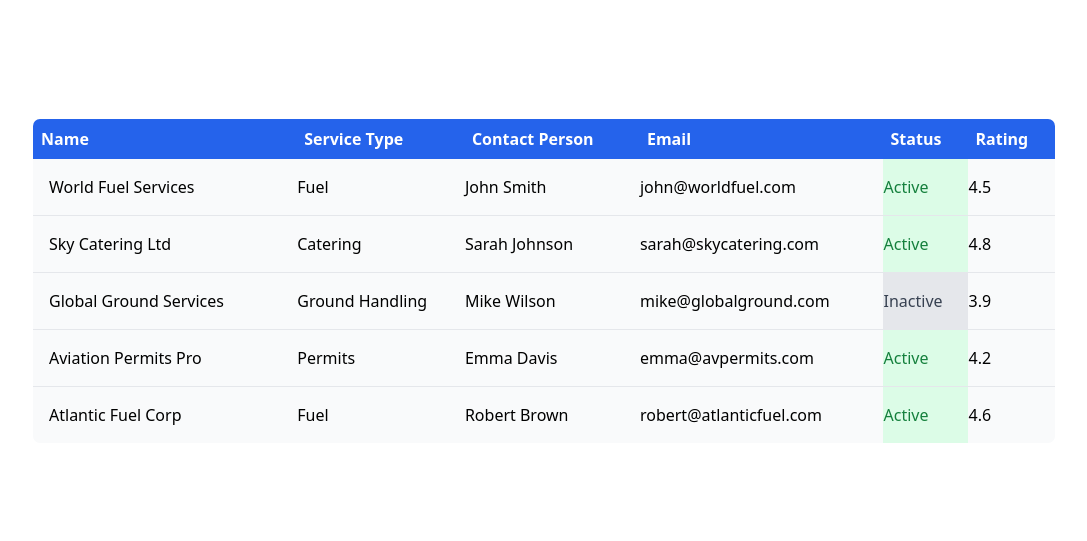
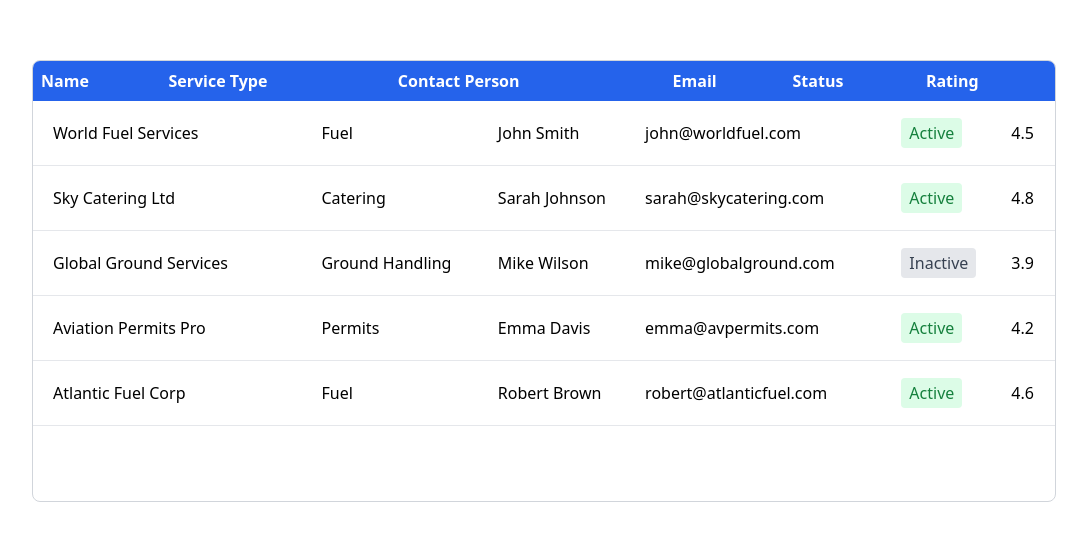
Before and after one commit to TanmayVidhate/VendorManagement, a React (Vite) app: page / in a window 1280 px wide. Shown: the part 119-660 px from the top of the page, without its empty margins (96-1183 px from the left). Built offline with nearby package versions, Linux system fonts and the light colour scheme.

Commit message:
add scrolling in table

```diff
--- a/src/Components/VendorList.jsx
+++ b/src/Components/VendorList.jsx
@@ -6,46 +6,47 @@
     return (
         <>
             {/* Main Div / outer Divs */}
-            <div className='w-screen h-screen '>
-                <div className='h-full flex justify-center items-center  '>
+            <div className="w-screen h-screen">
+                <div className="h-full flex justify-center items-center">
+                    <div className="w-4/5 border border-gray-300 rounded-lg overflow-hidden">
 
-                    <table className="w-4/5 border border-gray-300 rounded-lg overflow-hidden ">
+                        {/* Table Header */}
+                        <table className="w-full">
                             <thead className="bg-blue-600 text-white">
                                 <tr>
-                                {
-                                    tableHeadings.map((tableHeading, i) => {
-                                        return (
+                                    {tableHeadings.map((tableHeading, i) => (
                                         <th className="p-2 text-left" key={i}>{tableHeading}</th>
-                                        )
-                                    })
-                                }
+                                    ))}
                                 </tr>
                             </thead>
-                        <tbody className='bg-gray-50 divide-y divide-gray-200'>
-                            {
-                                mockVendors.map((mockVendor, i) => {
-                                    const { id, name, serviceType, contactPerson, email, status, rating } = mockVendor;
+                        </table>
 
-                                    return (
-                                        <tr key={id}>
-                                            <td className='p-4' >{name}</td>
-                                            <td>{serviceType}</td>
-                                            <td>{contactPerson}</td>
-                                            <td>{email}</td>
-                                            <td className={
-                                                status === "Active" ? "bg-green-100 text-green-700" : "bg-gray-200 text-gray-700"
-                                            }>{status}</td>
-                                            <td >{rating}</td>
+                        {/* Scrollable Table Body */}
+                        <div className="h-[50vh] overflow-y-auto">
+                            <table className="w-full border-collapse">
+                                <tbody>
+                                    {mockVendors.map(({ id, name, serviceType, contactPerson, email, status, rating }) => (
+                                        <tr key={id} className="border-b border-gray-200">
+                                            <td className="p-5">{name}</td>
+                                            <td className="">{serviceType}</td>
+                                            <td className="">{contactPerson}</td>
+                                            <td className="">{email}</td>
+                                            <td className="">
+                                                <span className={`px-2 py-1 rounded ${status === "Active" ? "bg-green-100 text-green-700" : "bg-gray-200 text-gray-700"}`}>
+                                                    {status}
+                                                </span>
+                                            </td>
+                                            <td className="p-2">{rating}</td>
                                         </tr>
-                                    )
-                                })
-                            }
+                                    ))}
                                 </tbody>
-
-
                             </table>
                         </div>
+
                     </div>
+                </div>
+            </div>
+
         </>
     )
 }
```
Lines whose indentation alone changed are shown as unchanged.
